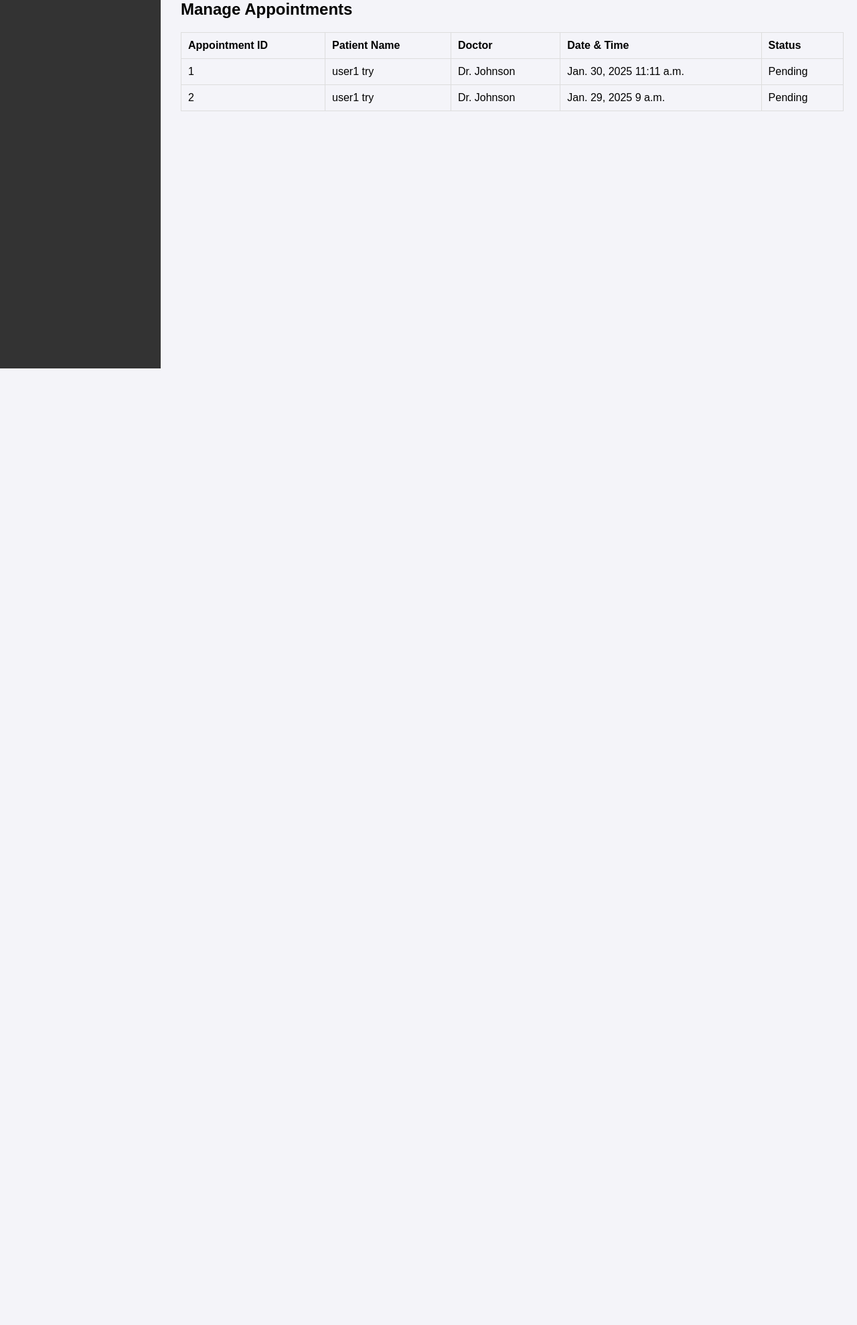
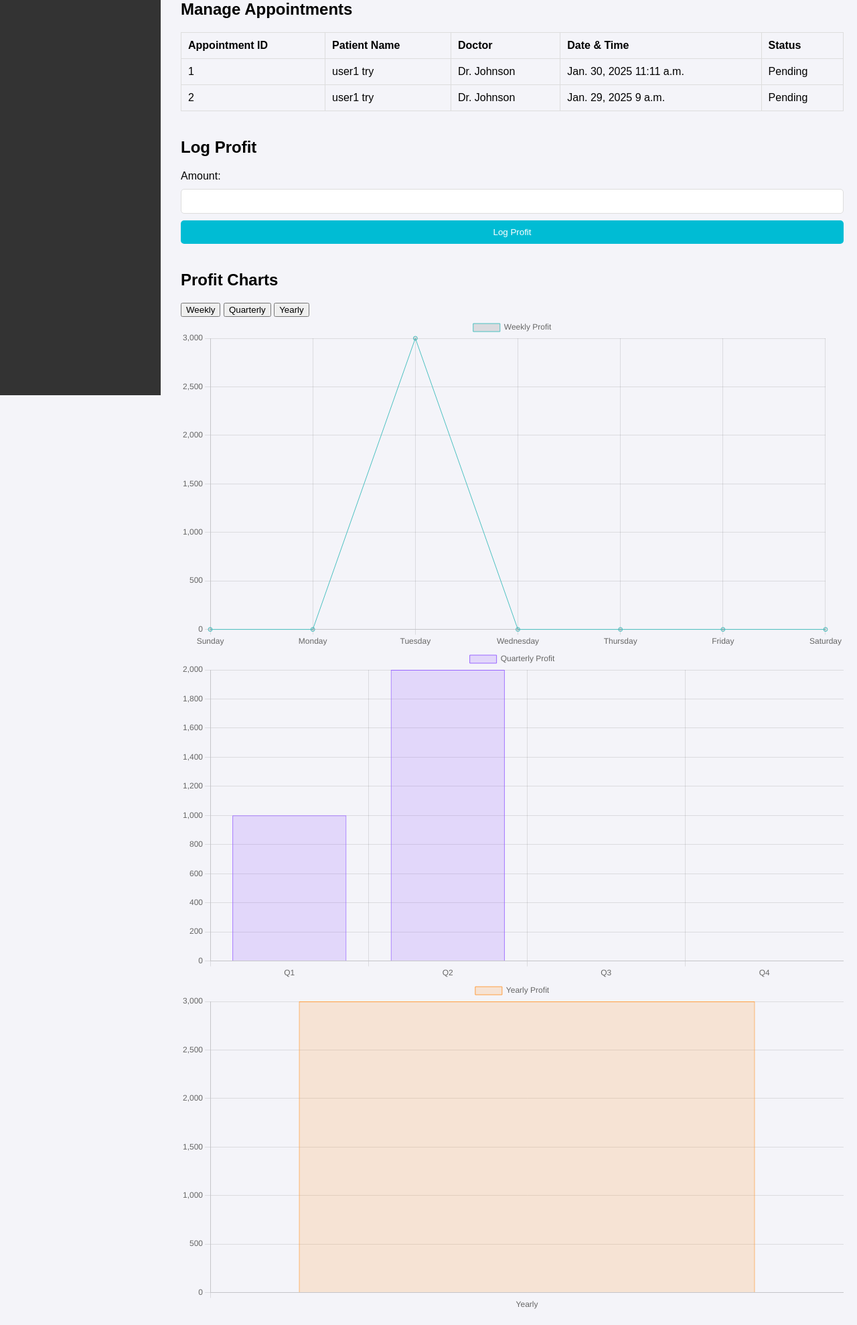
Before and after one commit to ro7uello/Acerld-Dental-Care, a Django app: page /admin_dashboard/ in a window 1280 px wide. Shown: the part 250-2228 px from the top of the page at 67% size. Before the commit the page ends 800 px from the top, so only its background shows below. Run offline with Django 5.2, Linux system fonts and the light colour scheme; a user stored in the database is signed in; data comes from the database, SQL or seed files in the repository; both versions use the stored data as it was after the commit; data that the repository does not hold is empty.

Commit message:
add chart for profit and profit database

```diff
--- a/myproject/patients/admin.py
+++ b/myproject/patients/admin.py
@@ -1,7 +1,7 @@
 from django.contrib import admin
 from django.contrib.auth.admin import UserAdmin as BaseUserAdmin
 from django.contrib.auth.models import User
-from .models import Patient, Appointment, Profile, PromotionalOffer
+from .models import Patient, Appointment, Profile, PromotionalOffer, Profit
 
 
 class ProfileInline(admin.StackedInline):
@@ -29,3 +29,4 @@
 admin.site.register(Appointment)
 admin.site.register(Profile)
 admin.site.register(PromotionalOffer)
+admin.site.register(Profit)
--- a/myproject/patients/models.py
+++ b/myproject/patients/models.py
@@ -1,5 +1,6 @@
 from django.db import models
 from django.contrib.auth.models import User
+from django.utils import timezone
 import datetime
 
 class Patient(models.Model):
@@ -46,3 +47,7 @@
 
     def __str__(self):
         return self.title if self.title else "Promotional Offer"
+
+class Profit(models.Model):
+    amount = models.DecimalField(max_digits=10, decimal_places=2)
+    date_logged = models.DateTimeField(default=timezone.now)
--- a/myproject/patients/templates/admin_dashboard.html
+++ b/myproject/patients/templates/admin_dashboard.html
@@ -64,6 +64,102 @@
                 </tbody>
             </table>
         </section>
+
+        <section id="log-profit" class="section">
+            <h2>Log Profit</h2>
+            <form method="post" action="{% url 'log_profit' %}">
+                {% csrf_token %}
+                <label for="amount">Amount:</label>
+                <input type="number" id="amount" name="amount" required>
+                <button type="submit">Log Profit</button>
+            </form>
+        </section>
+
+        <section id="charts" class="section">
+            <h2>Profit Charts</h2>
+            <div class="tabs">
+                <button class="tablink" onclick="openTab(event, 'Weekly')">Weekly</button>
+                <button class="tablink" onclick="openTab(event, 'Quarterly')">Quarterly</button>
+                <button class="tablink" onclick="openTab(event, 'Yearly')">Yearly</button>
+            </div>
+
+            <div id="Weekly" class="tabcontent">
+                <canvas id="weeklyChart"></canvas>
+            </div>
+            <div id="Quarterly" class="tabcontent">
+                <canvas id="quarterlyChart"></canvas>
+            </div>
+            <div id="Yearly" class="tabcontent">
+                <canvas id="yearlyChart"></canvas>
+            </div>
+        </section>
+
     </div>
+    <script src="https://cdn.jsdelivr.net/npm/chart.js"></script>
+<script>
+    function openTab(evt, tabName) {
+        var i, tabcontent, tablinks;
+        tabcontent = document.getElementsByClassName("tabcontent");
+        for (i = 0; i < tabcontent.length; i++) {
+            tabcontent[i].style.display = "none";
+        }
+        tablinks = document.getElementsByClassName("tablink");
+        for (i = 0; i < tablinks.length; i++) {
+            tablinks[i].className = tablinks[i].className.replace(" active", "");
+        }
+        document.getElementById(tabName).style.display = "block";
+        evt.currentTarget.className += " active";
+    }
+
+    // Fetch data and render charts
+    fetch('/api/profit-data/')
+        .then(response => response.json())
+        .then(data => {
+            const weeklyCtx = document.getElementById('weeklyChart').getContext('2d');
+            const quarterlyCtx = document.getElementById('quarterlyChart').getContext('2d');
+            const yearlyCtx = document.getElementById('yearlyChart').getContext('2d');
+
+            new Chart(weeklyCtx, {
+                type: 'line',
+                data: {
+                    labels: ['Sunday', 'Monday', 'Tuesday', 'Wednesday', 'Thursday', 'Friday', 'Saturday'],
+                    datasets: [{
+                        label: 'Weekly Profit',
+                        data: data.weekly,
+                        borderColor: 'rgba(75, 192, 192, 1)',
+                        borderWidth: 1
+                    }]
+                }
+            });
+
+            new Chart(quarterlyCtx, {
+                type: 'bar',
+                data: {
+                    labels: ['Q1', 'Q2', 'Q3', 'Q4'],
+                    datasets: [{
+                        label: 'Quarterly Profit',
+                        data: data.quarterly,
+                        backgroundColor: 'rgba(153, 102, 255, 0.2)',
+                        borderColor: 'rgba(153, 102, 255, 1)',
+                        borderWidth: 1
+                    }]
+                }
+            });
+
+            new Chart(yearlyCtx, {
+                type: 'bar',
+                data: {
+                    labels: ['Yearly'],
+                    datasets: [{
+                        label: 'Yearly Profit',
+                        data: [data.yearly],
+                        backgroundColor: 'rgba(255, 159, 64, 0.2)',
+                        borderColor: 'rgba(255, 159, 64, 1)',
+                        borderWidth: 1
+                    }]
+                }
+            });
+        });
+</script>
 </body>
 </html>
--- a/myproject/patients/urls.py
+++ b/myproject/patients/urls.py
@@ -1,5 +1,6 @@
 from django.urls import path
 from django.contrib.auth.views import LogoutView
+from . import views
 from .views import register, user_login, user_dashboard, admin_dashboard, book_appointment, landing_page, redirect_to_dashboard, get_available_time_slots
 
 urlpatterns = [
@@ -9,6 +10,8 @@
     path('dashboard/', redirect_to_dashboard, name='redirect_to_dashboard'),
     path('user_dashboard/', user_dashboard, name='user_dashboard'),
     path('admin_dashboard/', admin_dashboard, name='admin_dashboard'),
+    path('log-profit/', views.log_profit, name='log_profit'),
+    path('api/profit-data/', views.get_profit_data, name='get_profit_data'),
     path('book_appointment/', book_appointment, name='book_appointment'),
     path('get_available_time_slots/', get_available_time_slots, name='get_available_time_slots'),
     path('', landing_page, name='landing_page'),
--- a/myproject/patients/views.py
+++ b/myproject/patients/views.py
@@ -3,10 +3,11 @@
 from django.contrib.auth.decorators import login_required
 from django.contrib import messages
 from django.contrib.auth.forms import AuthenticationForm
+from django.utils import timezone
 from django.http import JsonResponse
-from datetime import datetime
+from datetime import datetime, timedelta
 from .forms import UserRegistrationForm, AppointmentForm
-from .models import Appointment, Patient, Profile, PromotionalOffer
+from .models import Appointment, Patient, Profile, PromotionalOffer, Profit
 
 def register(request):
     if request.method == 'POST':
@@ -63,6 +64,39 @@
     }
     return render(request, 'admin_dashboard.html', context)
 
+def log_profit(request):
+    if request.method == 'POST':
+        amount = request.POST['amount']
+        Profit.objects.create(amount=amount)
+        return redirect('admin_dashboard')
+
+def get_profit_data(request):
+    today = timezone.now().date()
+    start_of_week = today - timedelta(days=today.weekday())
+    start_of_year = today.replace(month=1, day=1)
+
+    weekly_profits = Profit.objects.filter(date_logged__gte=start_of_week)
+    quarterly_profits = Profit.objects.filter(date_logged__year=today.year)
+    yearly_profits = Profit.objects.filter(date_logged__year=today.year)
+
+    weekly_data = [0] * 7
+    for profit in weekly_profits:
+        weekly_data[profit.date_logged.weekday()] += profit.amount
+
+    quarterly_data = [0] * 4
+    for profit in quarterly_profits:
+        quarter = (profit.date_logged.month - 1) // 3
+        quarterly_data[quarter] += profit.amount
+
+    yearly_data = sum(profit.amount for profit in yearly_profits)
+
+    data = {
+        'weekly': weekly_data,
+        'quarterly': quarterly_data,
+        'yearly': yearly_data,
+    }
+    return JsonResponse(data)
+
 def landing_page(request):
     promotional_offers = PromotionalOffer.objects.all()
     return render(request, 'landing_page.html', {'promotional_offers': promotional_offers})
```
Also changed, not shown: myproject/db.sqlite3, myproject/patients/migrations/0004_profit.py (added).
